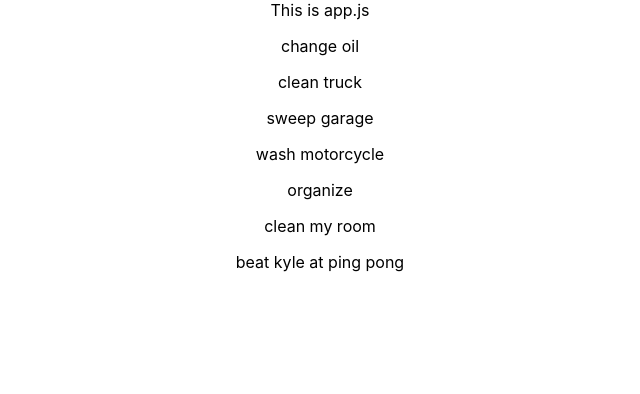
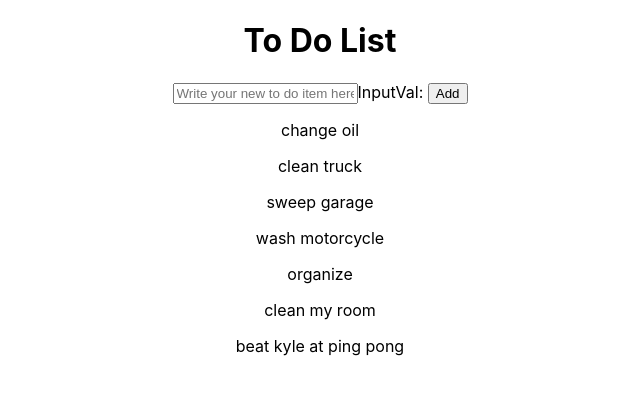
Before and after one commit to suthyscott/37-what-is-react, a React (Create React App) app: page / in a window 1280 px wide. Shown: the top 394 px of the page, without its empty margins (320-960 px from the left). Built offline with nearby package versions, Linux system fonts and the light colour scheme.

Commit message:
breaking down state

```diff
--- a/src/App.jsx
+++ b/src/App.jsx
@@ -3,9 +3,37 @@ import ListItem from "./ListItem"
 import { useState } from "react"
 
 const App = () => {
-    const [itemList, setItemList] = useState(["change oil","clean truck","sweep garage","wash motorcycle","organize", 'clean my room', 'beat kyle at ping pong'])
+    const [itemList, setItemList] = useState([
+        "change oil",
+        "clean truck",
+        "sweep garage",
+        "wash motorcycle",
+        "organize",
+        "clean my room",
+        "beat kyle at ping pong"
+    ])
+    const [inputVal, setInputVal] = useState('')
 
-    console.log(itemList)
+    console.log(inputVal)
+
+    return (
+        <div className="App">
+            <h1>To Do List</h1>
+
+            <form>
+                <input placeholder="Write your new to do item here" onChange={e => setInputVal(e.target.value)}/>
+                InputVal: {inputVal}
+                <button>Add</button>
+            </form>
+            {/* Displaying state values inline w/implicit return thru arrow function*/}
+            {itemList.map((itemValue, index) => (
+                <ListItem item={itemValue} key={index} />
+            ))}
+        </div>
+    )
+}
+
+export default App
 
 // Rendering a dynamic state value using a for loop + variable
 // const itemsDisplay = []
@@ -14,33 +42,34 @@ const App = () => {
 // }
 // console.log(itemsDisplay)
 
-
 // Rendering a dynamic state value using a .map + variable
 // let itemsDisplay = itemList.map((itemValue, index) => {
 //     return <ListItem item={itemValue} key={index}/>
 // })
-    return (
-        <div className="App">
-            This is app.js
-            {/* Displaying state values with hard coded values */}
-            {/* <ListItem item={itemList[0]} />
+
+{
+    /* Displaying state values with hard coded values */
+}
+{
+    /* <ListItem item={itemList[0]} />
             <ListItem item={itemList[1]} />
             <ListItem item={itemList[2]} />
             <ListItem item={itemList[3]} />
-            <ListItem item={itemList[4]} /> */}
-
-            {/* Displaying state values inline with .map */}
-            {/* {itemList.map((itemValue, index) => {
-                return <ListItem item={itemValue} key={index}/>
-            })} */}
-
-            {/* Displaying state values inline w/implicit return thru arrow function*/}
-            {itemList.map((itemValue, index) => <ListItem item={itemValue} key={index}/>)}
-
-            {/* the display variable from the for loop or .map above the return */}
-            {/* {itemsDisplay} */}
-        </div>
-    )
+        <ListItem item={itemList[4]} /> */
 }
 
-export default App
+{
+    /* Displaying state values inline with .map */
+}
+{
+    /* {itemList.map((itemValue, index) => {
+                return <ListItem item={itemValue} key={index}/>
+            })} */
+}
+
+{
+    /* the display variable from the for loop or .map above the return */
+}
+{
+    /* {itemsDisplay} */
+}
```
Lines whose indentation alone changed are shown as unchanged.
